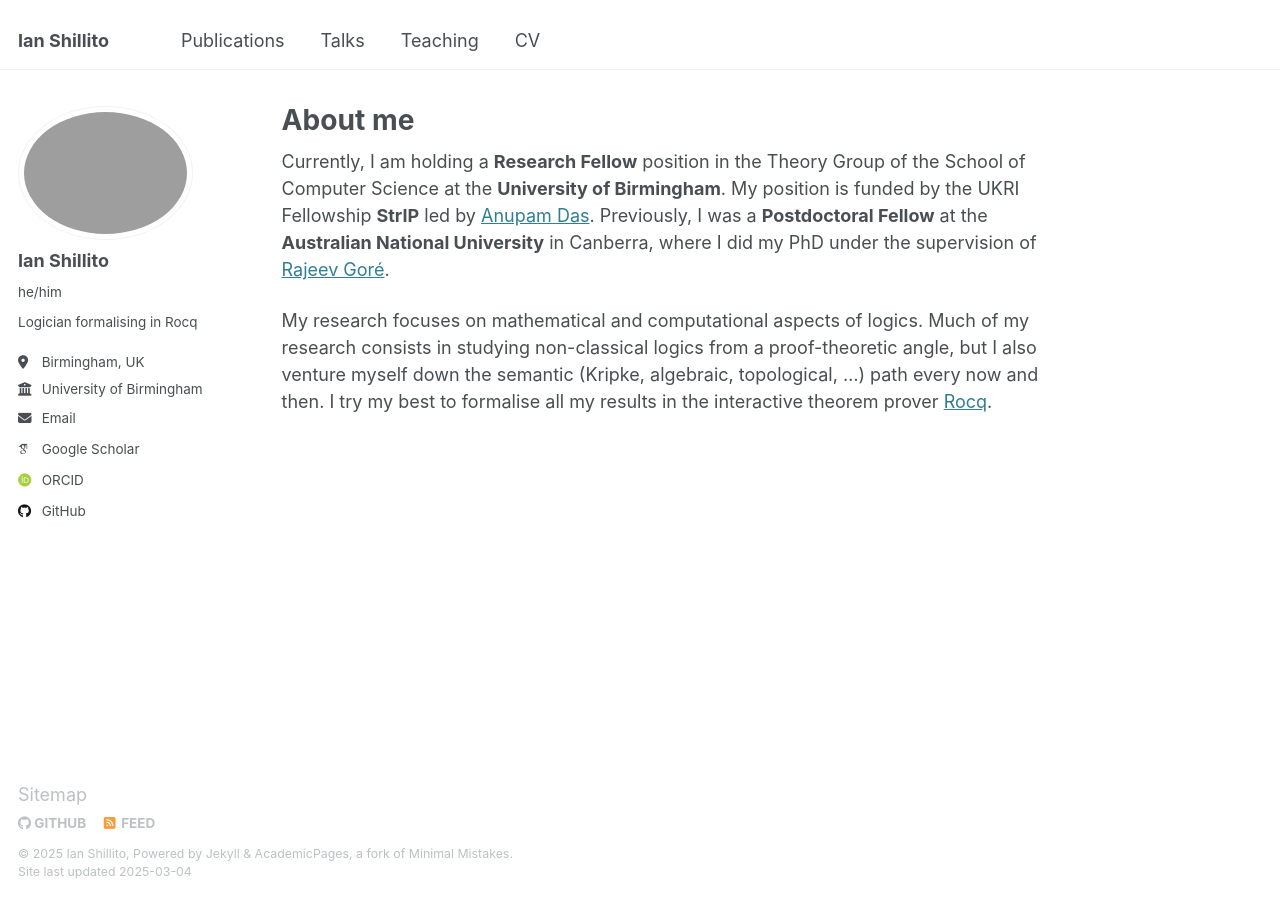
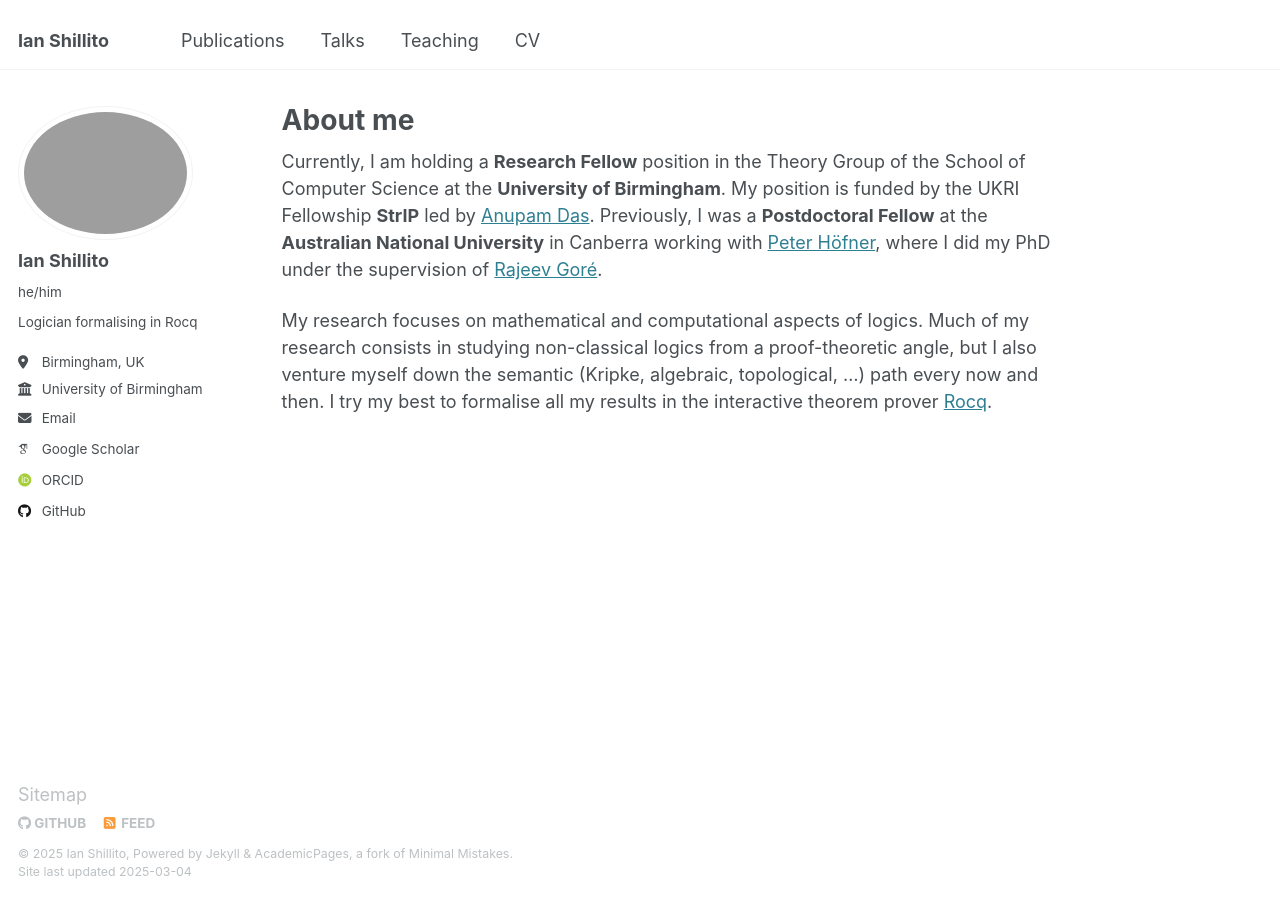
Before and after one commit to ianshil/ianshil.github.io, a Jekyll site: the page built from _pages/about.md, in a window 1280 px wide. Built offline with Jekyll 4.4.1, drawn with Linux system fonts in a browser that asks for light colours; some web fonts are replaced.

Commit message:
Update about.md

```diff
--- a/_pages/about.md
+++ b/_pages/about.md
@@ -7,6 +7,6 @@ redirect_from:
   - /about.html
 ---
 
-Currently, I am holding a __Research Fellow__ position in the Theory Group of the School of Computer Science at the __University of Birmingham__. My position is funded by the UKRI Fellowship __StrIP__ led by [Anupam Das](https://www.anupamdas.com). Previously, I was a __Postdoctoral Fellow__ at the __Australian National University__ in Canberra, where I did my PhD under the supervision of [Rajeev Goré](https://scholar.google.co.uk/citations?user=2lWIhEgAAAAJ&hl).
+Currently, I am holding a __Research Fellow__ position in the Theory Group of the School of Computer Science at the __University of Birmingham__. My position is funded by the UKRI Fellowship __StrIP__ led by [Anupam Das](https://www.anupamdas.com). Previously, I was a __Postdoctoral Fellow__ at the __Australian National University__ in Canberra working with [Peter Höfner](https://comp.anu.edu.au/people/peter-hoefner/), where I did my PhD under the supervision of [Rajeev Goré](https://scholar.google.co.uk/citations?user=2lWIhEgAAAAJ&hl).
 
 My research focuses on mathematical and computational aspects of logics. Much of my research consists in studying non-classical logics from a proof-theoretic angle, but I also venture myself down the semantic (Kripke, algebraic, topological, ...) path every now and then. I try my best to formalise all my results in the interactive theorem prover [Rocq](https://rocq-prover.org).
```
